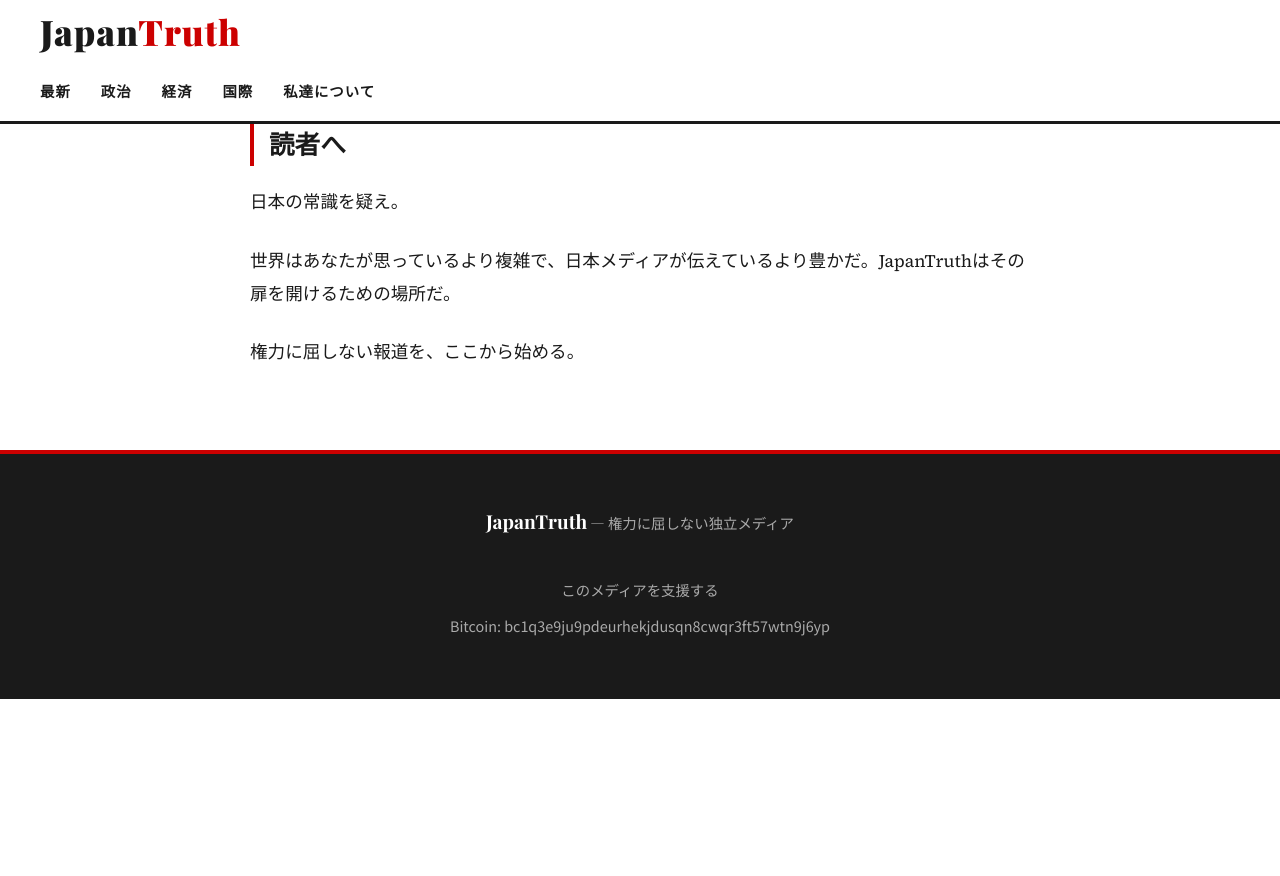
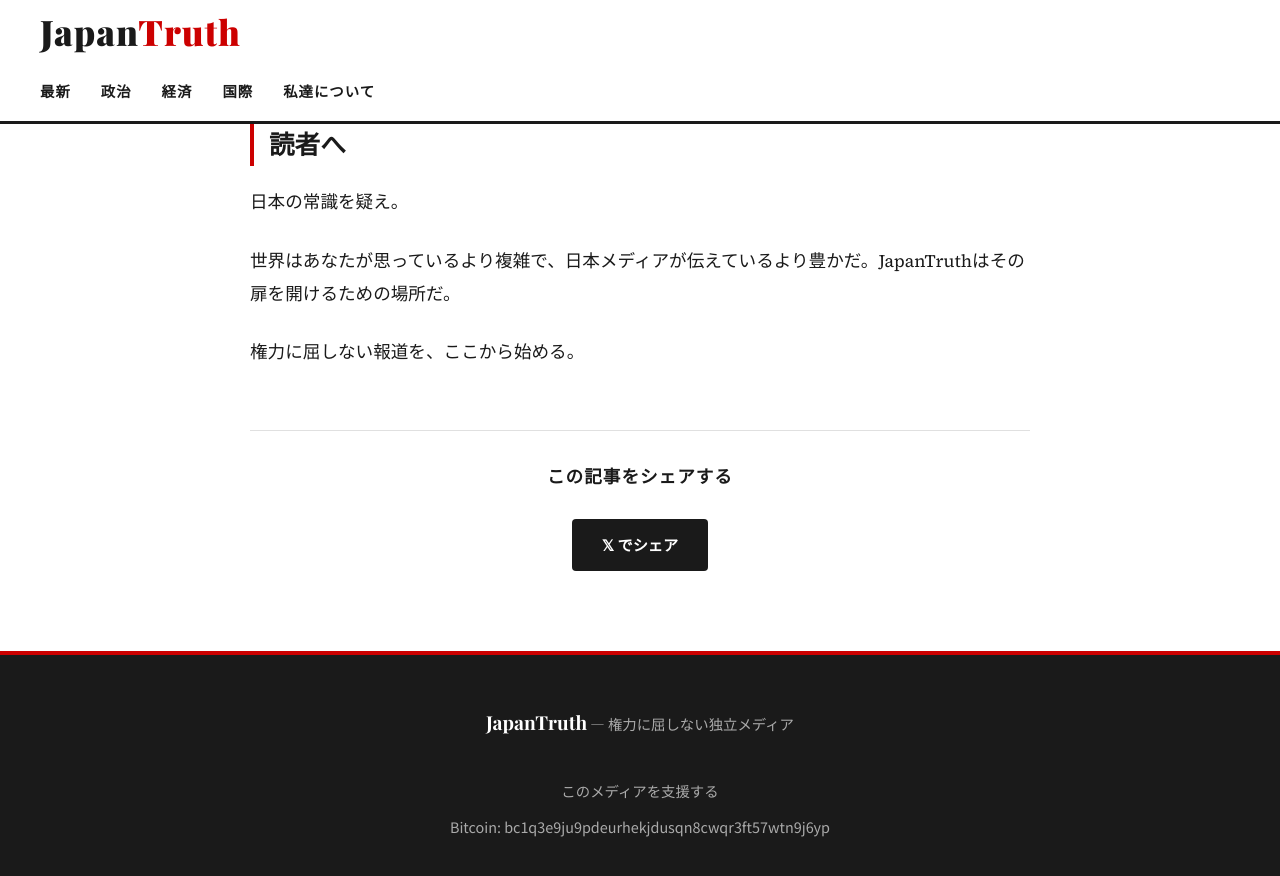
Before and after one commit to JapanTruth/japantruth.github.io, a Jekyll site: the page built from _posts/2026-04-13-first-post.md, in a window 1280 px wide and 900 px high, scrolled down 1539 px. Shown: the top 876 px of the window. Built offline with Jekyll 4.4.1, drawn with Linux system fonts in a browser that asks for light colours; before the commit the page ends 2238 px from its top, so only the background shows below that.

Commit message:
Update post.html

```diff
--- a/_layouts/post.html
+++ b/_layouts/post.html
@@ -8,4 +8,14 @@ layout: default
     <p class="meta">{{ page.date | date: "%Y年%m月%d日" }}</p>
   </div>
   {{ content }}
+
+  <!-- Xシェアボタン -->
+  <div class="share-section">
+    <p class="share-label">この記事をシェアする</p>
+    <a class="share-button"
+       href="https://twitter.com/intent/tweet?text={{ page.title }}&url={{ site.url }}{{ page.url }}&via=JapanTruth"
+       target="_blank">
+      𝕏 でシェア
+    </a>
+  </div>
 </div>
```
